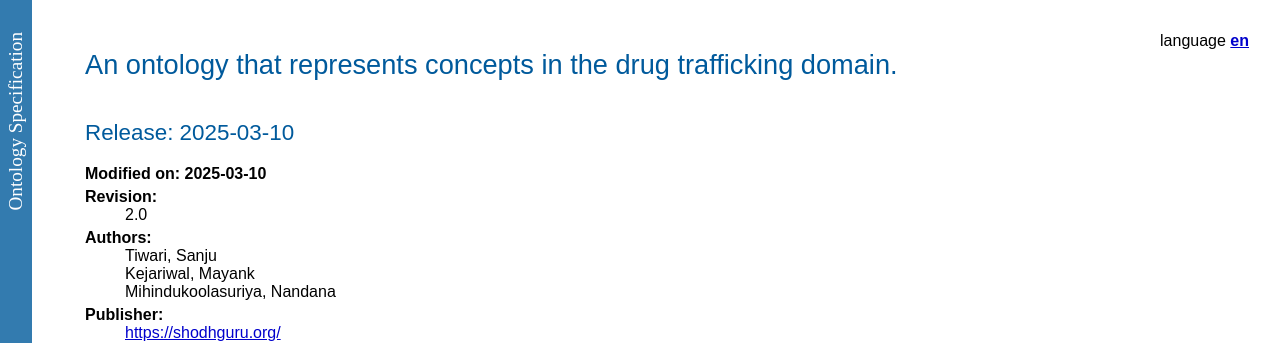
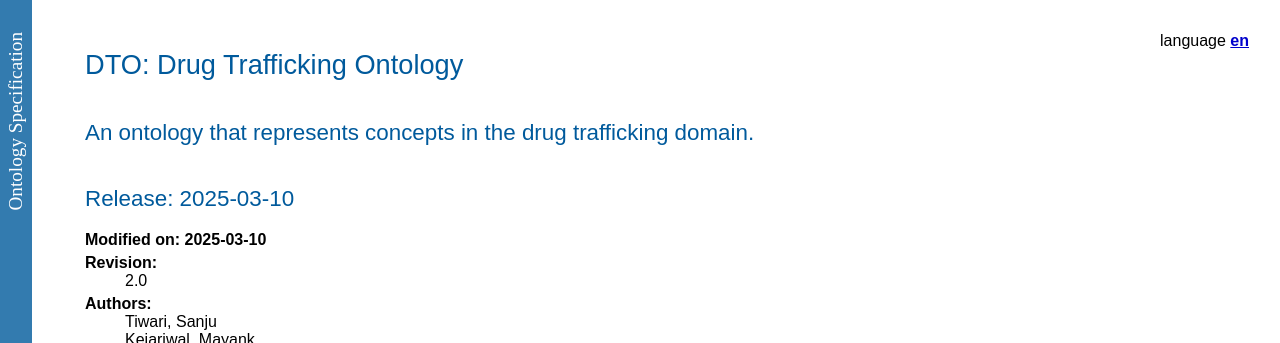
Before and after one commit to nandana/Drug-Trafficking-Ontology, a plain HTML site: page OnToology/DTO.owl/documentation/doc/index-en.html in a window 1280 px wide. Shown: the top 343 px of the page. Drawn offline with nearby package versions, Linux system fonts and the light colour scheme.

Commit message:
updated the title

```diff
--- a/OnToology/DTO.owl/documentation/doc/index-en.html
+++ b/OnToology/DTO.owl/documentation/doc/index-en.html
@@ -6,7 +6,7 @@
  <link rel="stylesheet" href="resources/rec.css" media="screen" />
  <link rel="stylesheet" href="resources/extra.css" media="screen" />
  <link rel="stylesheet" href="resources/owl.css" media="screen" />
-<link rel="icon" type="image/png" href="resources/rdf.icon"/> <title>An ontology that represents concepts in the drug trafficking domain.</title>
+<link rel="icon" type="image/png" href="resources/rdf.icon"/> <title>DTO: Drug Trafficking Ontology</title>
 
 
 <!-- SCHEMA.ORG METADATA -->
@@ -64,7 +64,8 @@ function loadTOC(){
 <div class="container">
 <div class="head">
 <div style="float:right">language <a href="index-en.html"><b>en</b></a> </div>
-<h1>An ontology that represents concepts in the drug trafficking domain.</h1>
+<h1>DTO: Drug Trafficking Ontology</h1>
+<h2>An ontology that represents concepts in the drug trafficking domain.</h2>
 <h2>Release: 2025-03-10</h2>
 
 
```
